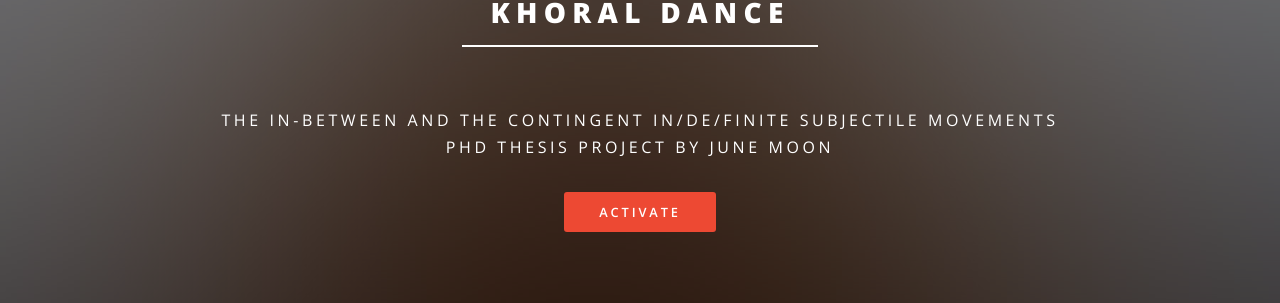
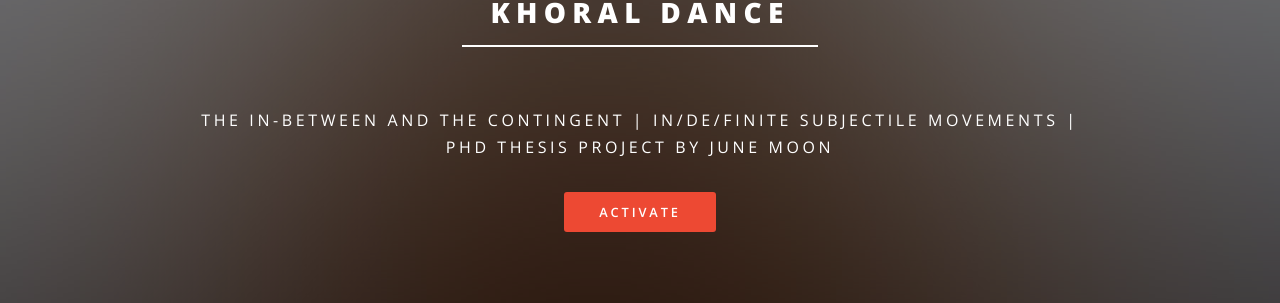
Before and after one commit to junesilvere/junesilvere, a Jekyll site: the page built from index.html, in a window 1280 px wide and 900 px high. Shown: the part 325-628 px from the top of the window. Built offline with Jekyll 4.4.1, drawn with Linux system fonts in a browser that asks for light colours.

```diff
--- a/_config.yml
+++ b/_config.yml
@@ -4,8 +4,8 @@
 # Site settings
 title: Khoral Dance
 description: |
-  The In-Between and the Contingent
-  In/de/finite Subjectile Movements
+  The In-Between and the Contingent |
+  In/de/finite Subjectile Movements |
   PhD Thesis Project by June Moon
 owner: June Moon # or company name
 first_published: 2016 # if migrating another site, the year of your first publish
```
